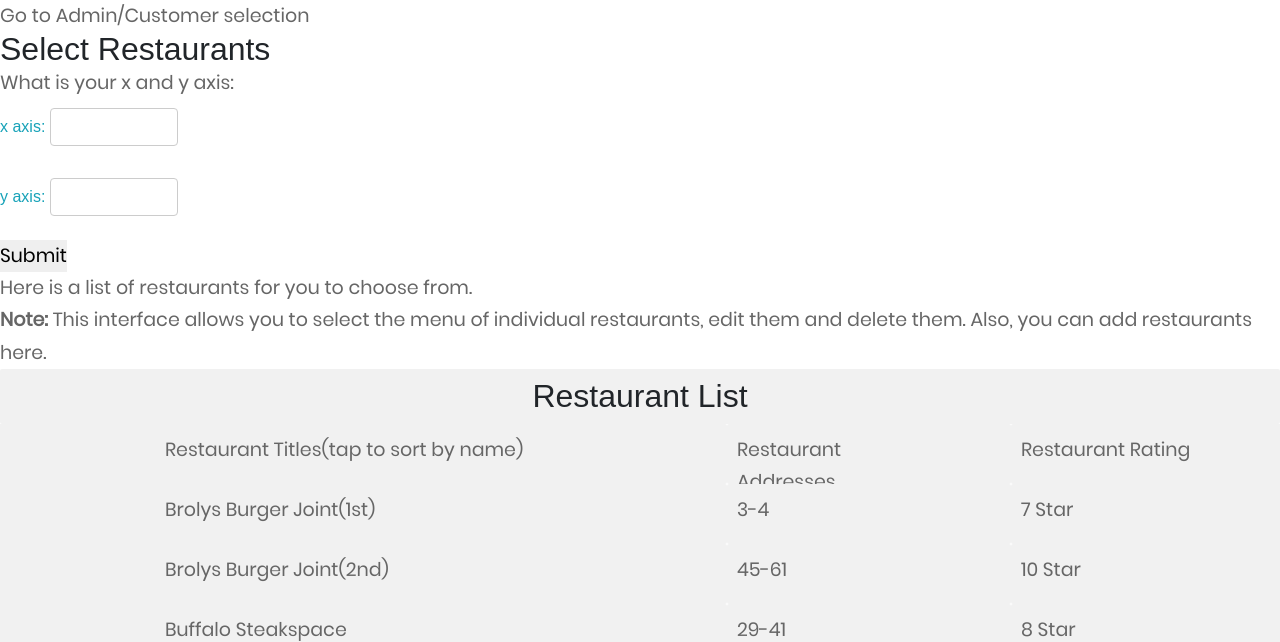
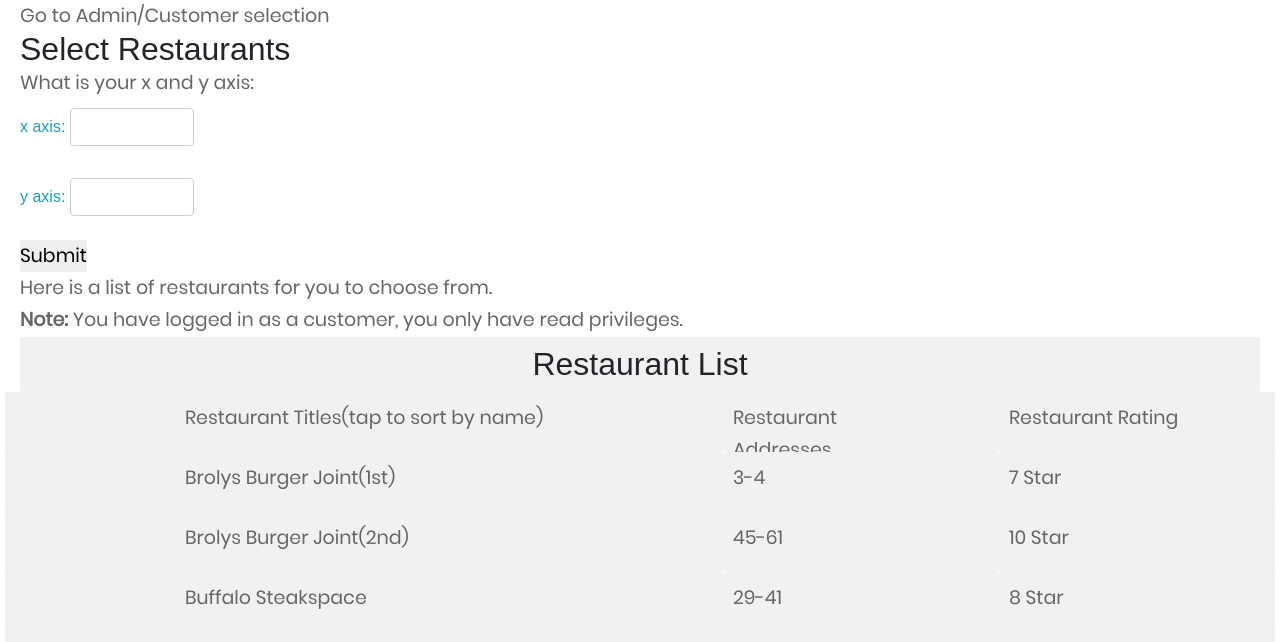
Before and after one commit to ashraf-a-khan/RestaurantDatabase, a PHP site: page /DatabaseRestaurant/DisplayRestaurantsCustomer.php?title=title in a window 1280 px wide. Shown: the top 642 px of the page. Run offline with PHP 8.4, Linux system fonts and the light colour scheme; data comes from the database, SQL or seed files in the repository; data that the repository does not hold is empty; some libraries are stand-ins or nearby versions.

Commit message:
Removed some unnecessary prints

```diff
--- a/DisplayRestaurantsAdmin.php
+++ b/DisplayRestaurantsAdmin.php
@@ -159,6 +159,8 @@ if(isset($_POST['submit']))
 
 body {
   font-family: Arial, Helvetica, sans-serif;
+  padding-left: 20px;
+  padding-right: 20px;
 }
 
 input[type=text], select {
--- a/DisplayRestaurantsCustomer.php
+++ b/DisplayRestaurantsCustomer.php
@@ -155,6 +155,9 @@ if(isset($_POST['submit']))
 
 body {
   font-family: Arial, Helvetica, sans-serif;
+  padding-left: 20px;
+  padding-right: 20px;
+
 }
 
 input[type=text], select {
@@ -254,7 +257,7 @@ div.column.side:hover{
 
 
 <p>Here is a list of restaurants for you to choose from.</p>
-<p><strong>Note:</strong> This interface allows you to select the menu of individual restaurants, edit them and delete them. Also, you can add restaurants here.</p>
+<p><strong>Note:</strong> You have logged in as a customer, you only have read privileges.</p>
 
 <div class="header">
   <h2>Restaurant List</h2>
--- a/add_new_restaurant.php
+++ b/add_new_restaurant.php
@@ -19,7 +19,7 @@ if(isset($_POST['submit']))
 	$address_x = sanitize_input($_POST['address_x']);
 	$address_y = sanitize_input($_POST['address_y']);
 	$address_verbal = sanitize_input($_POST['address_verbal']);
-	echo mysqli_real_escape_string($title);
+	// echo mysqli_real_escape_string($title);
 	if($_SERVER['REQUEST_METHOD'] == "POST")
 	{
 		$sql_if_exists = "SELECT * FROM restaurant_info WHERE title = '".$title."' AND address_x = '".$address_x."' AND address_y = '".$address_y."' ";
```
Also changed, not shown: add_to_menu.php (+4 -4 lines), view_menu_customer.php (+9 -9 lines).
